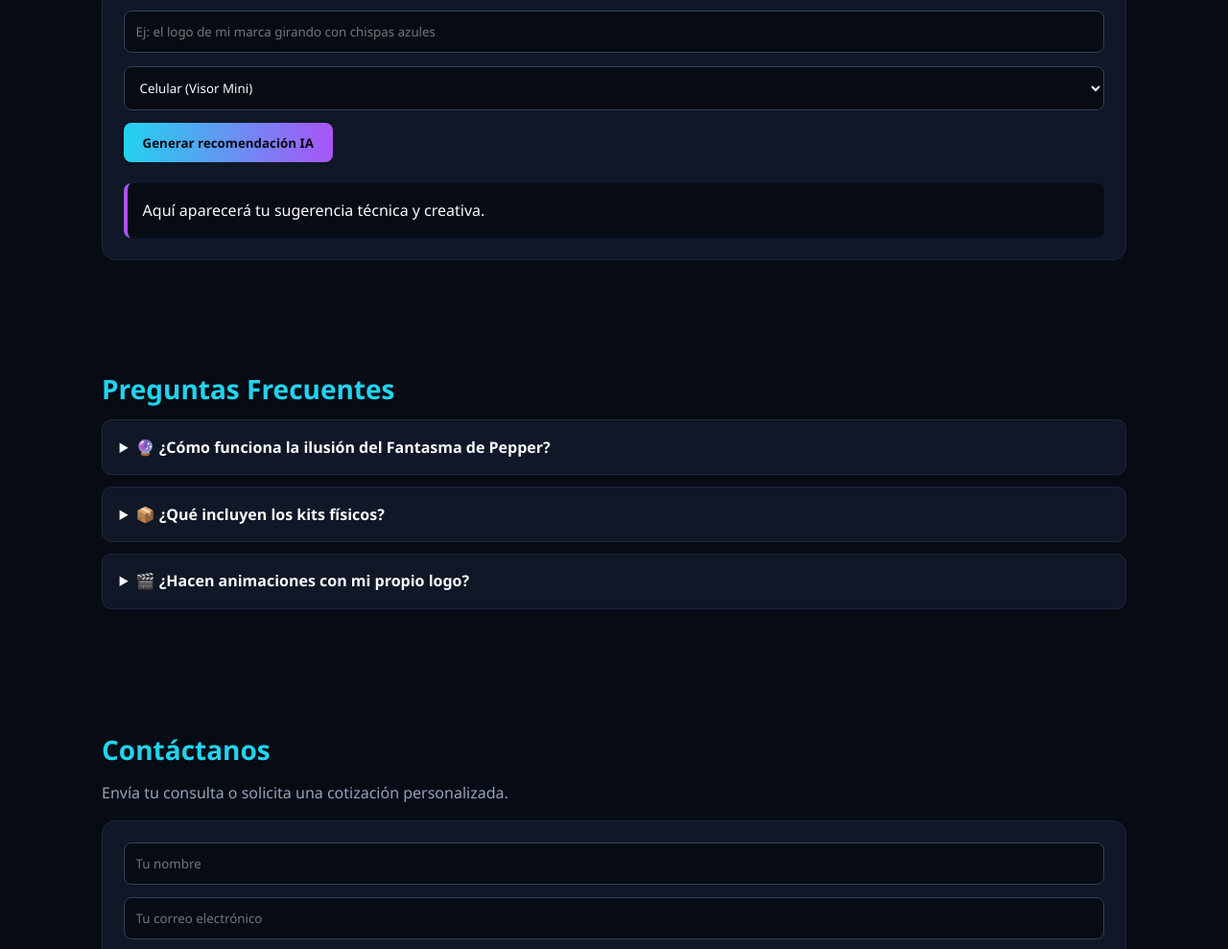
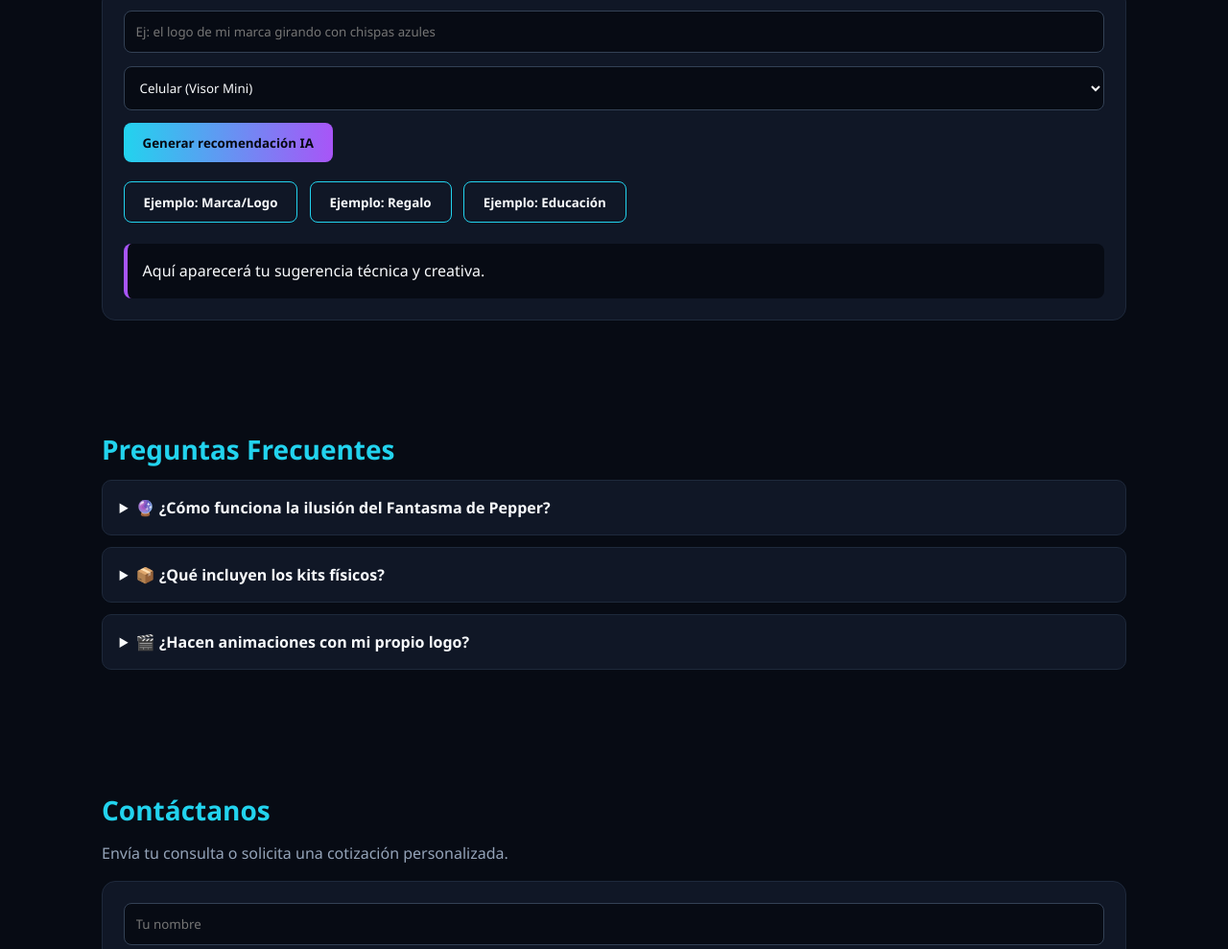
Before and after one commit to pintoquintanillaantonio-ai/fantasma-pepper-web, a plain HTML site: page index.html in a window 1280 px wide. Shown: the part 2356-3345 px from the top of the page at 96% size. Drawn offline with nearby package versions, Linux system fonts and the light colour scheme.

Commit message:
Update index.html

```diff
--- a/index.html
+++ b/index.html
@@ -98,6 +98,11 @@
         <option value="Animación 3D Personalizada (4 caras)">Solo Animación 3D</option>
       </select>
       <button class="btn" onclick="generarSugerenciaIA()">Generar recomendación IA</button>
+      <div style="margin-top: 0.75rem;">
+  <button type="button" class="btn btn-outline" onclick="generarSugerenciaIA('Logo de mi tienda girando con efecto neón')">Ejemplo: Marca/Logo</button>
+  <button type="button" class="btn btn-outline" onclick="generarSugerenciaIA('Mensaje de regalo con partículas luminosas')">Ejemplo: Regalo</button>
+  <button type="button" class="btn btn-outline" onclick="generarSugerenciaIA('Demostración de geometría para clase')">Ejemplo: Educación</button>
+</div>
       <div id="ia-respuesta" class="box-resultado">Aquí aparecerá tu sugerencia técnica y creativa.</div>
     </div>
   </section>
```
